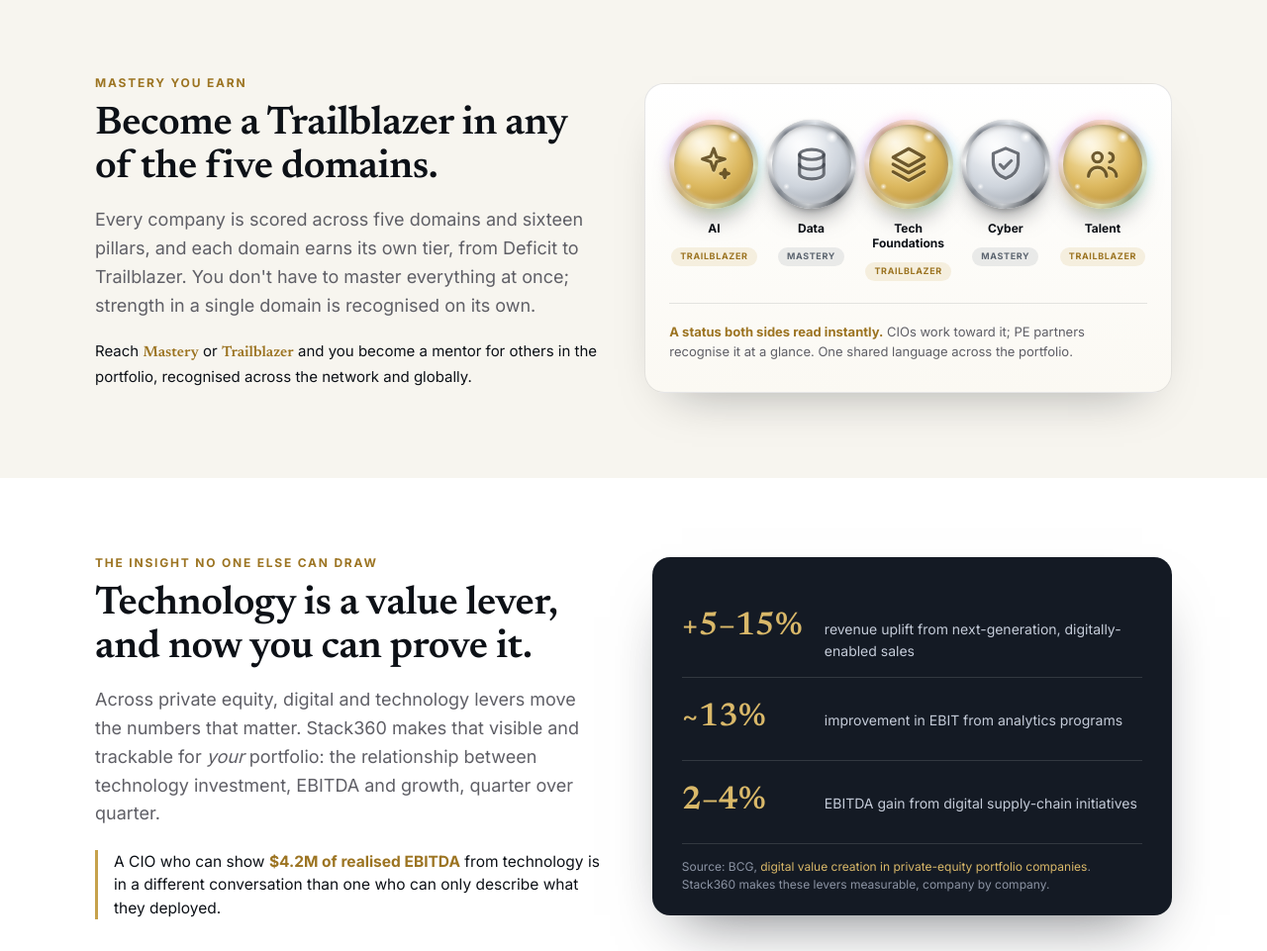
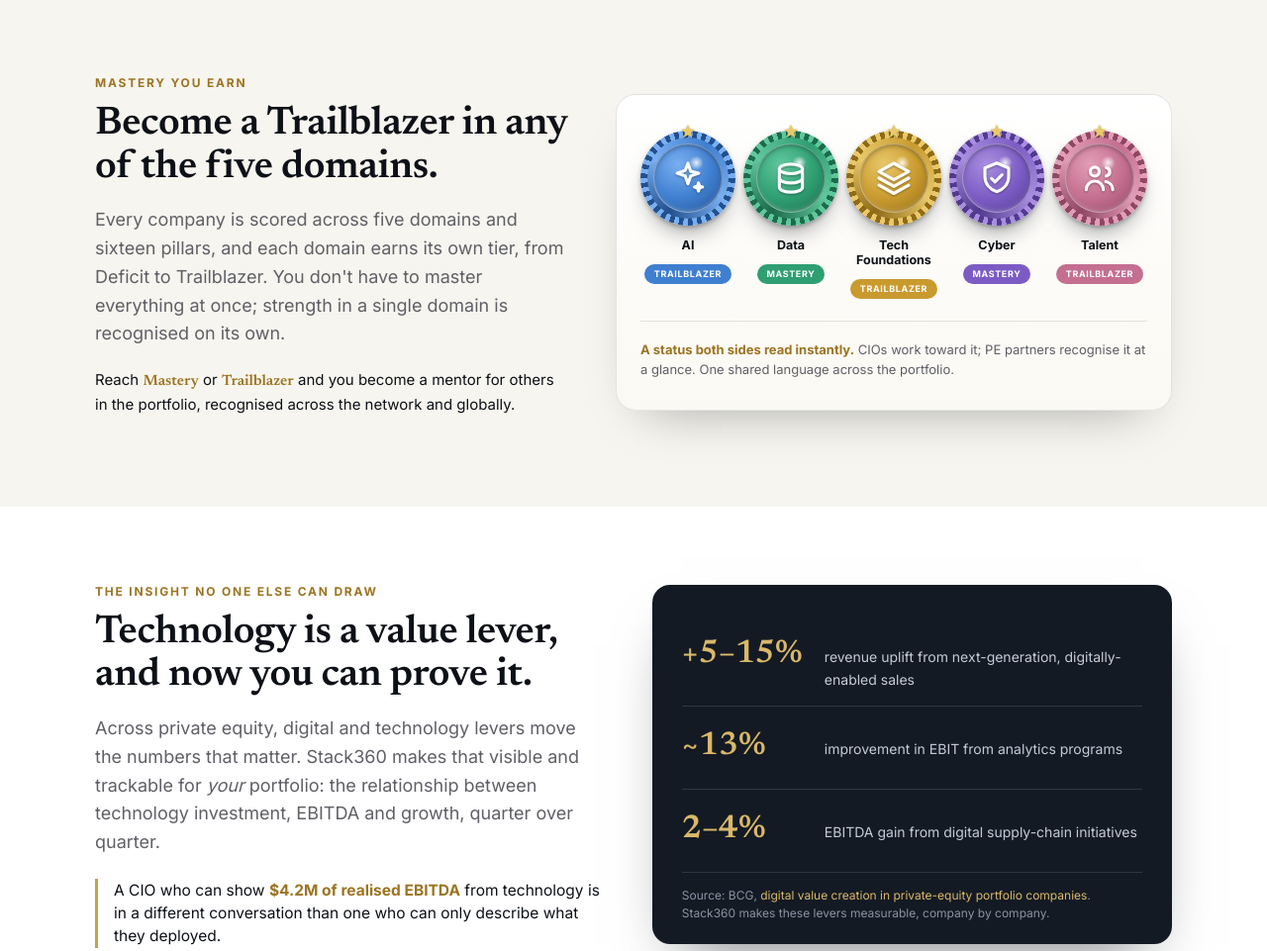
Before and after one commit to headjmr/stack360-web, a plain HTML site: page index.html in a window 1280 px wide. Shown: the part 1560-2521 px from the top of the page at 99% size. Drawn offline with Linux system fonts and the light colour scheme.

Commit message:
v2
updated logo and hero

```diff
--- a/index.html
+++ b/index.html
@@ -74,9 +74,9 @@
 .logo{display:flex;align-items:center;gap:11px;}
 .mark{width:33px;height:33px;border-radius:50%;background:radial-gradient(120% 120% at 30% 25%,#1c2536,#0f141d);display:flex;align-items:center;justify-content:center;box-shadow:inset 0 0 0 1px rgba(198,162,76,.35);}
 .mark s{font-family:var(--fd);font-style:italic;font-weight:600;font-size:19px;color:var(--gold);line-height:1;text-decoration:none;}
-.wm{font-family:var(--fb);font-weight:700;font-size:19px;letter-spacing:-.005em;color:var(--ink);}
+.wm{font-family:var(--fb);font-weight:700;font-size:24px;letter-spacing:-.03em;color:var(--ink);}
 .wm .g{color:var(--gold-deep);}
-.wm sup{font-size:9px;font-weight:600;top:-.9em;margin-left:1px;}
+.wm sup{font-size:11px;font-weight:600;top:-.9em;margin-left:1px;}
 .on-dark .wm,.dark .wm,footer .wm{color:#fff;} .on-dark .wm .g,.dark .wm .g,footer .wm .g{color:var(--gold-b);}
 header{position:sticky;top:0;z-index:50;background:rgba(255,255,255,.85);backdrop-filter:saturate(180%) blur(14px);border-bottom:1px solid var(--line);}
 .nav{display:flex;align-items:center;justify-content:space-between;height:66px;}
@@ -96,7 +96,7 @@
 .hero .trust{margin-top:26px;font-size:13px;color:#8b93a3;display:flex;align-items:center;gap:9px;}
 .hero .trust svg{width:15px;height:15px;color:var(--gold-b);}
 .heroart{position:relative;}
-.heroart .frame{transform:perspective(1400px) rotateY(-11deg) rotateX(3deg);}
+.heroart .heroimg img{width:100%;display:block;border-radius:16px;filter:drop-shadow(0 40px 70px rgba(0,0,0,.55));}
 .heroart .badge{position:absolute;left:-18px;bottom:26px;background:#fff;color:var(--ink);border-radius:12px;padding:11px 15px;box-shadow:0 22px 50px -18px rgba(0,0,0,.55);}
 .heroart .badge .k{font-size:10.5px;text-transform:uppercase;letter-spacing:.05em;color:var(--muted);font-weight:700;}
 .heroart .badge .v{font-family:var(--fd);font-size:22px;font-weight:600;color:var(--green-deep);}
@@ -124,31 +124,18 @@
 .badgewrap{background:linear-gradient(180deg,#ffffff,#fbf9f3);border:1px solid var(--line);border-radius:20px;padding:36px 24px 30px;box-shadow:0 24px 50px -30px rgba(11,15,22,.4);}
 .badgegrid{display:grid;grid-template-columns:repeat(5,1fr);gap:22px 8px;}
 .badge{display:flex;flex-direction:column;align-items:center;text-align:center;gap:12px;}
-/* --- challenge-coin medallions --- */
-.coin{position:relative;width:90px;height:90px;border-radius:50%;padding:5px;isolation:isolate;
-  box-shadow:0 16px 26px -12px rgba(11,15,22,.55),0 2px 5px rgba(11,15,22,.18),inset 0 2px 3px rgba(255,255,255,.6),inset 0 -4px 7px rgba(0,0,0,.30);
-  transition:transform .18s ease,box-shadow .18s ease;}
-.badge:hover .coin{transform:translateY(-3px) rotate(-2deg);box-shadow:0 22px 34px -14px rgba(11,15,22,.6),0 3px 6px rgba(11,15,22,.2),inset 0 2px 3px rgba(255,255,255,.6),inset 0 -4px 7px rgba(0,0,0,.30);}
-.coin .face{position:relative;width:100%;height:100%;border-radius:50%;display:flex;align-items:center;justify-content:center;overflow:hidden;
-  box-shadow:inset 0 2px 5px rgba(0,0,0,.32),inset 0 -2px 4px rgba(255,255,255,.45);}
-.coin .face::after{content:"";position:absolute;inset:0;border-radius:50%;pointer-events:none;
-  background:radial-gradient(66% 52% at 32% 22%,rgba(255,255,255,.7),rgba(255,255,255,0) 62%);}
-.coin .emblem{width:42px;height:42px;position:relative;z-index:1;}
-.coin .g1,.coin .g2{position:absolute;border-radius:50%;z-index:2;pointer-events:none;background:radial-gradient(circle,#fff,rgba(255,255,255,0) 68%);}
-.coin .g1{width:13px;height:13px;top:11px;right:18px;}
-.coin .g2{width:7px;height:7px;bottom:19px;left:16px;opacity:.8;}
-.coin.gold{background:conic-gradient(from 140deg,#7d5410,#f4dd97,#b9891f,#fff6d5,#9c7422,#e8c977,#7d5410,#f4dd97,#7d5410);}
-.coin.gold .face{background:radial-gradient(circle at 38% 30%,#fdeec0,#dcb85f 52%,#a97e26);}
-.coin.gold .emblem{color:rgba(74,52,10,.80);filter:drop-shadow(0 1px 0 rgba(255,247,205,.7));}
-.coin.ms{background:conic-gradient(from 140deg,#666c74,#eef2f6,#9aa1ab,#ffffff,#7c828c,#d6dbe1,#666c74,#eef2f6,#666c74);}
-.coin.ms .face{background:radial-gradient(circle at 38% 30%,#fbfcfe,#cfd5dd 52%,#8c929b);}
-.coin.ms .emblem{color:rgba(58,64,73,.74);filter:drop-shadow(0 1px 0 rgba(255,255,255,.8));}
-.coin.tb::before{content:"";position:absolute;inset:-5px;border-radius:50%;z-index:-1;
-  background:conic-gradient(from 0deg,#ffd1e8,#c9f0ff,#d4ffe0,#fff2c4,#e8d1ff,#ffd1e8);filter:blur(4px);opacity:.55;}
-.badge .dn{font-size:12px;font-weight:700;color:var(--ink);line-height:1.25;}
-.badge .dt{display:inline-block;font-size:9px;font-weight:800;letter-spacing:.07em;text-transform:uppercase;padding:2.5px 9px;border-radius:20px;}
-.badge .dt.tb{color:var(--gold-deep);background:rgba(198,162,76,.15);}
-.badge .dt.ms{color:#5c6570;background:rgba(120,130,140,.15);}
+/* --- domain medallions --- */
+.medal{position:relative;width:96px;height:96px;transition:transform .18s ease;}
+.badge:hover .medal{transform:translateY(-3px);}
+.medal .star{position:absolute;left:50%;top:-8px;transform:translateX(-50%);z-index:4;color:#e9c96a;filter:drop-shadow(0 1px 1px rgba(0,0,0,.35));}
+.medal .ring{position:absolute;inset:0;border-radius:50%;background:repeating-conic-gradient(var(--lt) 0deg 6deg,var(--dk) 6deg 12deg);box-shadow:0 14px 26px -12px rgba(11,15,22,.55),0 2px 4px rgba(11,15,22,.25);}
+.medal .bezel{position:absolute;inset:7px;border-radius:50%;background:conic-gradient(from 210deg,var(--dk),var(--lt),var(--base),var(--lt),var(--dk));}
+.medal .face{position:absolute;inset:13px;border-radius:50%;background:radial-gradient(circle at 36% 30%,var(--lt),var(--base) 52%,var(--dk));box-shadow:inset 0 2px 5px rgba(0,0,0,.35),inset 0 -2px 4px rgba(255,255,255,.25);display:flex;align-items:center;justify-content:center;}
+.medal .face::after{content:"";position:absolute;inset:0;border-radius:50%;border:1.5px solid rgba(255,255,255,.35);}
+.medal .glint{position:absolute;width:15px;height:15px;top:12px;right:19px;border-radius:50%;background:radial-gradient(circle,rgba(255,255,255,.85),transparent 68%);}
+.medal .emb{width:40px;height:40px;position:relative;z-index:1;color:#fff;opacity:.96;filter:drop-shadow(0 1px 1px rgba(0,0,0,.35));}
+.badge .dn{font-size:12.5px;font-weight:700;color:var(--ink);line-height:1.2;}
+.badge .dt{display:inline-block;font-size:9px;font-weight:800;letter-spacing:.07em;text-transform:uppercase;padding:3px 10px;border-radius:20px;color:#fff;}
 .badgenote{margin-top:22px;padding-top:18px;border-top:1px solid var(--line);font-size:13px;color:var(--muted);line-height:1.55;}
 .badgenote b{color:var(--gold-deep);}
 .mentors{margin-top:20px;font-size:15px;color:var(--ink);line-height:1.55;}
@@ -262,7 +249,7 @@
 <header>
   <div class="wrap nav">
     <a class="logo" href="#top"><span class="wm">Stack<span class="g">360</span><sup>™</sup></span></a>
-    <nav class="navlinks"><a href="#platform">Platform</a><a href="#audience">Who it's for</a><a href="#how">How it works</a><a href="#insights">Insights</a><a href="#pricing">Pricing</a></nav>
+    <nav class="navlinks"><a href="#platform">Platform</a><a href="#audience">Who it's for</a><a href="#how">How it works</a><a href="#insights">Insights</a><a href="#pricing">Founding Partners</a></nav>
     <div class="navcta"><a class="login" href="#">Log in</a><a class="btn pri" href="#contact">Book a demo</a></div>
   </div>
 </header>
@@ -278,7 +265,7 @@
       <div class="trust"><svg viewBox="0 0 24 24" fill="none" stroke="currentColor" stroke-width="2" stroke-linecap="round" stroke-linejoin="round"><rect x="5" y="11" width="14" height="10" rx="2"/><path d="M8 11V7a4 4 0 0 1 8 0v4"/></svg> Built for the most sensitive data in the room: tenant-isolated and information-barrier enforced.</div>
     </div>
     <div class="heroart">
-      <div class="frame"><div class="bar"><i></i><i></i><i></i></div><img src="/assets/quadrant.webp" alt="Stack360 PortfolioIQ: the Maturity by Value quadrant across a private equity portfolio"/></div>
+      <div class="heroimg"><img src="/assets/hero-heatmap.webp" alt="Stack360 portfolio heat map: mastery and risk by domain across a private equity portfolio"/></div>
       <div class="badge"><div class="k">Realised EBITDA value</div><div class="v">$4.30M</div></div>
     </div>
   </div>
@@ -308,24 +295,44 @@
     <div class="badgewrap">
       <div class="badgegrid">
         <div class="badge">
-          <span class="coin gold tb"><span class="g1"></span><span class="g2"></span><span class="face"><svg class="emblem" viewBox="0 0 24 24" fill="none" stroke="currentColor" stroke-width="1.8" stroke-linecap="round" stroke-linejoin="round"><path d="M12 3l1.7 4.9L18.5 9l-4.8 1.6L12 15.5 10.3 10.6 5.5 9l4.8-1.6z"/><path d="M18.4 15l.6 1.8 1.8.6-1.8.6-.6 1.8-.6-1.8-1.8-.6 1.8-.6z"/></svg></span></span>
-          <div class="dn">AI</div><div class="dt tb">Trailblazer</div>
+          <div class="medal" style="--base:#3f7fd0;--lt:#79aff0;--dk:#22508f">
+            <svg class="star" width="18" height="18" viewBox="0 0 24 24" fill="currentColor"><path d="M12 2l2.6 6.3L21 9l-5 4.4L17.6 20 12 16.4 6.4 20 8 13.4 3 9l6.4-.7z"/></svg>
+            <div class="ring"></div><div class="bezel"></div>
+            <div class="face"><span class="glint"></span><svg class="emb" viewBox="0 0 24 24" fill="none" stroke="currentColor" stroke-width="1.9" stroke-linecap="round" stroke-linejoin="round"><path d="M12 3l1.7 4.9L18.5 9l-4.8 1.6L12 15.5 10.3 10.6 5.5 9l4.8-1.6z"/><path d="M18.4 15l.6 1.8 1.8.6-1.8.6-.6 1.8-.6-1.8-1.8-.6 1.8-.6z"/></svg></div>
+          </div>
+          <div class="dn">AI</div><div class="dt" style="background:#3f7fd0">Trailblazer</div>
         </div>
         <div class="badge">
-          <span class="coin ms"><span class="g1"></span><span class="g2"></span><span class="face"><svg class="emblem" viewBox="0 0 24 24" fill="none" stroke="currentColor" stroke-width="1.8" stroke-linecap="round" stroke-linejoin="round"><path d="M12 3.5c3.9 0 7 1.3 7 2.9S15.9 9.3 12 9.3 5 8 5 6.4 8.1 3.5 12 3.5z"/><path d="M5 6.4v11.2c0 1.6 3.1 2.9 7 2.9s7-1.3 7-2.9V6.4"/><path d="M5 12c0 1.6 3.1 2.9 7 2.9s7-1.3 7-2.9"/></svg></span></span>
-          <div class="dn">Data</div><div class="dt ms">Mastery</div>
+          <div class="medal" style="--base:#2f9e73;--lt:#5fc79b;--dk:#1c6b4c">
+            <svg class="star" width="18" height="18" viewBox="0 0 24 24" fill="currentColor"><path d="M12 2l2.6 6.3L21 9l-5 4.4L17.6 20 12 16.4 6.4 20 8 13.4 3 9l6.4-.7z"/></svg>
+            <div class="ring"></div><div class="bezel"></div>
+            <div class="face"><span class="glint"></span><svg class="emb" viewBox="0 0 24 24" fill="none" stroke="currentColor" stroke-width="1.9" stroke-linecap="round" stroke-linejoin="round"><path d="M12 3.5c3.9 0 7 1.3 7 2.9S15.9 9.3 12 9.3 5 8 5 6.4 8.1 3.5 12 3.5z"/><path d="M5 6.4v11.2c0 1.6 3.1 2.9 7 2.9s7-1.3 7-2.9V6.4"/><path d="M5 12c0 1.6 3.1 2.9 7 2.9s7-1.3 7-2.9"/></svg></div>
+          </div>
+          <div class="dn">Data</div><div class="dt" style="background:#2f9e73">Mastery</div>
         </div>
         <div class="badge">
-          <span class="coin gold tb"><span class="g1"></span><span class="g2"></span><span class="face"><svg class="emblem" viewBox="0 0 24 24" fill="none" stroke="currentColor" stroke-width="1.8" stroke-linecap="round" stroke-linejoin="round"><path d="M12 3l9 5-9 5-9-5z"/><path d="M3 12l9 5 9-5"/><path d="M3 16.3l9 5 9-5"/></svg></span></span>
-          <div class="dn">Tech Foundations</div><div class="dt tb">Trailblazer</div>
+          <div class="medal" style="--base:#c99a2e;--lt:#e8c869;--dk:#8f6b17">
+            <svg class="star" width="18" height="18" viewBox="0 0 24 24" fill="currentColor"><path d="M12 2l2.6 6.3L21 9l-5 4.4L17.6 20 12 16.4 6.4 20 8 13.4 3 9l6.4-.7z"/></svg>
+            <div class="ring"></div><div class="bezel"></div>
+            <div class="face"><span class="glint"></span><svg class="emb" viewBox="0 0 24 24" fill="none" stroke="currentColor" stroke-width="1.9" stroke-linecap="round" stroke-linejoin="round"><path d="M12 3l9 5-9 5-9-5z"/><path d="M3 12l9 5 9-5"/><path d="M3 16.3l9 5 9-5"/></svg></div>
+          </div>
+          <div class="dn">Tech Foundations</div><div class="dt" style="background:#c99a2e">Trailblazer</div>
         </div>
         <div class="badge">
-          <span class="coin ms"><span class="g1"></span><span class="g2"></span><span class="face"><svg class="emblem" viewBox="0 0 24 24" fill="none" stroke="currentColor" stroke-width="1.8" stroke-linecap="round" stroke-linejoin="round"><path d="M12 2.8l7.2 3v5.1c0 4.7-3.2 7.9-7.2 9.3-4-1.4-7.2-4.6-7.2-9.3V5.8z"/><path d="M8.8 12.2l2.1 2.1 4.3-4.3"/></svg></span></span>
-          <div class="dn">Cyber</div><div class="dt ms">Mastery</div>
+          <div class="medal" style="--base:#7c5cc4;--lt:#a98ee0;--dk:#523a8f">
+            <svg class="star" width="18" height="18" viewBox="0 0 24 24" fill="currentColor"><path d="M12 2l2.6 6.3L21 9l-5 4.4L17.6 20 12 16.4 6.4 20 8 13.4 3 9l6.4-.7z"/></svg>
+            <div class="ring"></div><div class="bezel"></div>
+            <div class="face"><span class="glint"></span><svg class="emb" viewBox="0 0 24 24" fill="none" stroke="currentColor" stroke-width="1.9" stroke-linecap="round" stroke-linejoin="round"><path d="M12 2.8l7.2 3v5.1c0 4.7-3.2 7.9-7.2 9.3-4-1.4-7.2-4.6-7.2-9.3V5.8z"/><path d="M8.8 12.2l2.1 2.1 4.3-4.3"/></svg></div>
+          </div>
+          <div class="dn">Cyber</div><div class="dt" style="background:#7c5cc4">Mastery</div>
         </div>
         <div class="badge">
-          <span class="coin gold tb"><span class="g1"></span><span class="g2"></span><span class="face"><svg class="emblem" viewBox="0 0 24 24" fill="none" stroke="currentColor" stroke-width="1.8" stroke-linecap="round" stroke-linejoin="round"><circle cx="9" cy="8" r="2.7"/><path d="M3.8 19c0-2.9 2.3-5.2 5.2-5.2s5.2 2.3 5.2 5.2"/><path d="M16 5.6a2.6 2.6 0 0 1 0 5.1"/><path d="M15.7 14.1c2.4.5 4.2 2.5 4.2 4.9"/></svg></span></span>
-          <div class="dn">Talent</div><div class="dt tb">Trailblazer</div>
+          <div class="medal" style="--base:#c46f8f;--lt:#e29db6;--dk:#8f4763">
+            <svg class="star" width="18" height="18" viewBox="0 0 24 24" fill="currentColor"><path d="M12 2l2.6 6.3L21 9l-5 4.4L17.6 20 12 16.4 6.4 20 8 13.4 3 9l6.4-.7z"/></svg>
+            <div class="ring"></div><div class="bezel"></div>
+            <div class="face"><span class="glint"></span><svg class="emb" viewBox="0 0 24 24" fill="none" stroke="currentColor" stroke-width="1.9" stroke-linecap="round" stroke-linejoin="round"><circle cx="9" cy="8" r="2.7"/><path d="M3.8 19c0-2.9 2.3-5.2 5.2-5.2s5.2 2.3 5.2 5.2"/><path d="M16 5.6a2.6 2.6 0 0 1 0 5.1"/><path d="M15.7 14.1c2.4.5 4.2 2.5 4.2 4.9"/></svg></div>
+          </div>
+          <div class="dn">Talent</div><div class="dt" style="background:#c46f8f">Trailblazer</div>
         </div>
       </div>
       <div class="badgenote"><b>A status both sides read instantly.</b> CIOs work toward it; PE partners recognise it at a glance. One shared language across the portfolio.</div>
```
Also changed, not shown: assets/hero-heatmap.webp (added).
